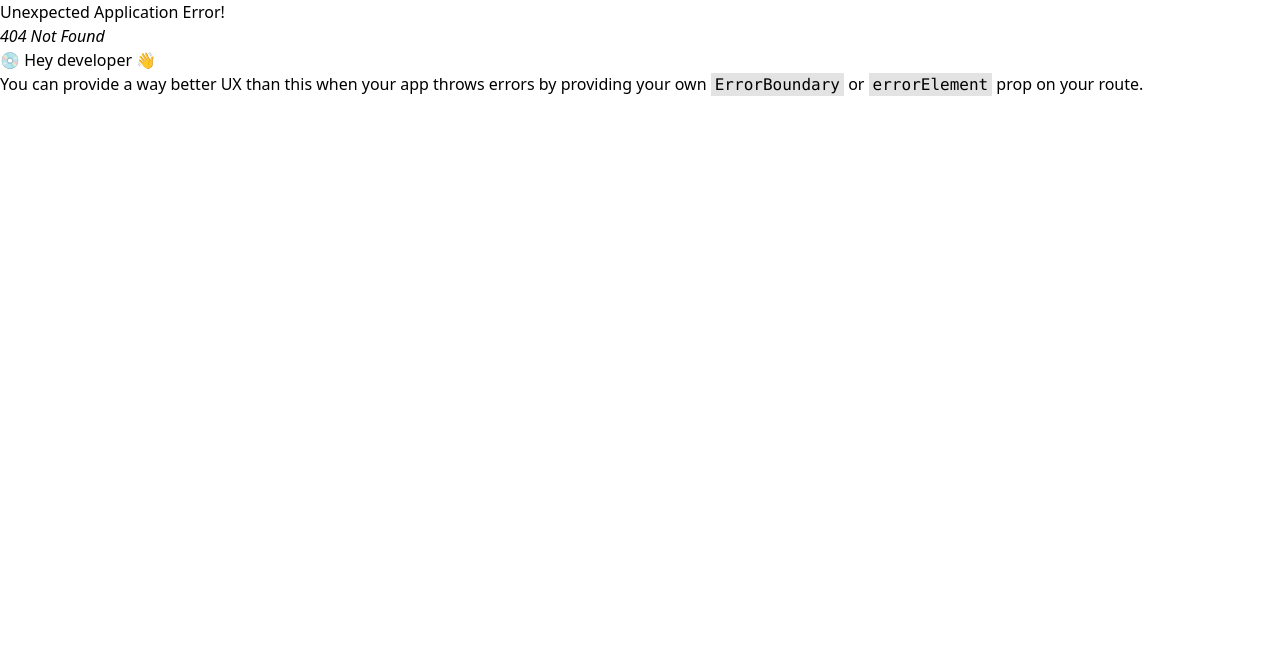
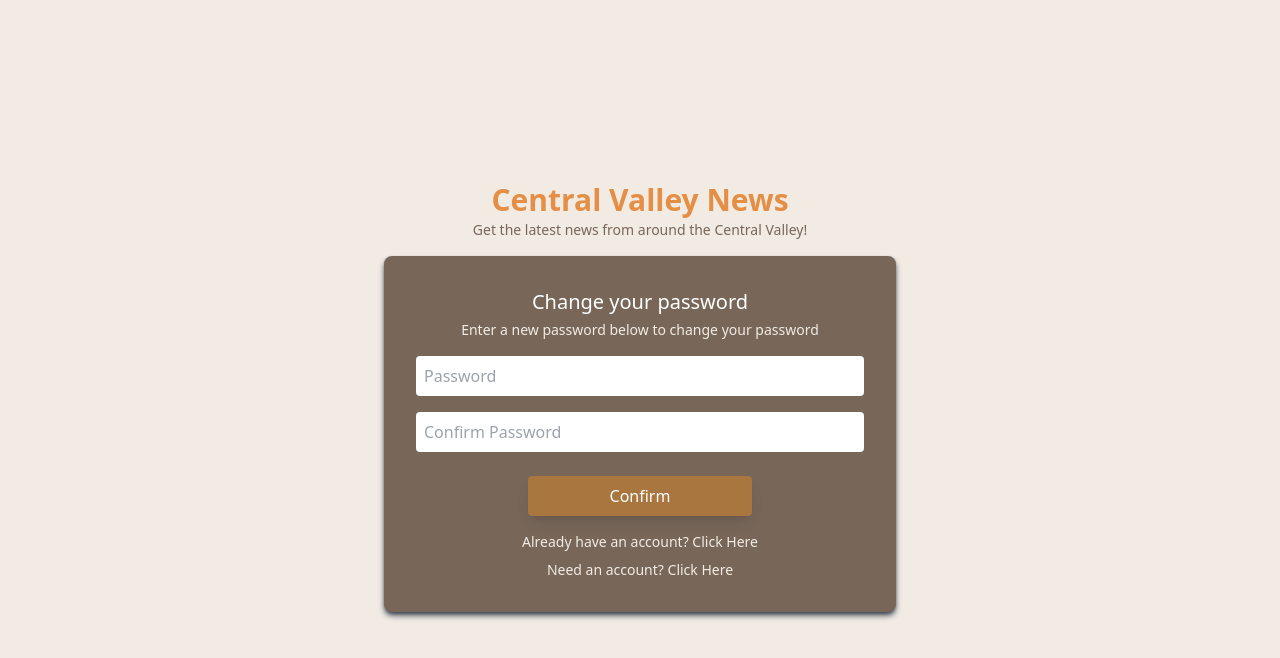
Before and after one commit to Algorithm-Allies/valleyNews, a React (Vite) app in the folder client/: page /auth/new-password in a window 1280 px wide. Before the commit this address had no page. Shown: the top 658 px of the page. Built offline with nearby package versions, Linux system fonts and the light colour scheme.

Commit message:
reset password page

```diff
--- a/client/src/main.jsx
+++ b/client/src/main.jsx
@@ -3,8 +3,11 @@ import ReactDOM from "react-dom/client";
 import { createBrowserRouter, RouterProvider } from "react-router-dom";
 import "./index.css";
 import Login, { action as LoginAction } from "./pages/Login.jsx";
-import Register  from "./pages/Register.jsx";
+import Register from "./pages/Register.jsx";
 import AuthLayout from "./components/Auth/AuthLayout.jsx";
+import NewPassword, {
+  action as NewPasswordAction,
+} from "./pages/NewPassword.jsx";
 
 const router = createBrowserRouter([
   {
@@ -16,11 +19,18 @@ const router = createBrowserRouter([
         element: <Login />,
         errorElement: <Login />,
         action: LoginAction,
-      },{
+      },
+      {
         path: "/auth/register",
         element: <Register />,
-        errorElement: <Register/>,
-      }
+        errorElement: <Register />,
+      },
+      {
+        path: "/auth/new-password",
+        element: <NewPassword />,
+        errorElement: <NewPassword />,
+        action: NewPasswordAction,
+      },
     ],
   },
 ]);
--- /dev/null
+++ b/client/src/pages/NewPassword.jsx
@@ -0,0 +1,70 @@
+import { Link, useRouteError } from "react-router-dom";
+import AuthError from "../components/Auth/AuthError";
+import AuthForm from "../components/Auth/AuthForm";
+import AuthInput from "../components/Auth/AuthInput";
+
+export async function action({ request }) {
+  const formData = await request.formData();
+  const { password, confirmPassword } = Object.fromEntries(formData);
+  if (password !== confirmPassword) {
+    throw new Response("Passwords don't match!", { status: 400 });
+  }
+  const res = await fetch(
+    `${import.meta.env.VITE_API_URL}/users/new-password`,
+    {
+      method: "POST",
+      body: JSON.stringify({ password, confirmPassword }),
+      headers: {
+        "Content-Type": "application/json",
+      },
+    }
+  );
+  // If, the user was succesful in logging in, we redirect them to home page
+  if (res.ok) {
+    return redirect("/");
+  }
+  // Otherwise, something went wrong on the server and we throw an error. This error will show up in useRouterError
+  throw new Response("Username and password don't match!", { status: 400 });
+}
+
+function NewPassword() {
+  const error = useRouteError();
+  return (
+    <AuthForm>
+      <div className="mb-4 text-center space-y-1">
+        <h2 className="text-white text-xl">Change your password</h2>
+        <p className="text-brown-100 text-sm">
+          Enter a new password below to change your password
+        </p>
+      </div>
+
+      <div className="flex flex-col gap-4 mb-6">
+        <AuthInput
+          type="password"
+          name="password"
+          placeholder="Password"
+          label="Password"
+        />
+        <AuthInput
+          type="password"
+          name="confirmPassword"
+          placeholder="Confirm Password"
+          label="Confirm Password"
+        />
+      </div>
+      {error && <AuthError error={error.data} />}
+      <button className="block shadow-brown shadow-lg w-1/2 py-2 mx-auto mb-4 bg-brown-300 text-white rounded">
+        Confirm
+      </button>
+      <div className="flex flex-col items-center gap-2 mt-4">
+        <Link to="/auth/login" className="text-sm text-brown-100">
+          Already have an account? Click Here
+        </Link>
+        <Link to="/auth/register" className="text-sm text-brown-100">
+          Need an account? Click Here
+        </Link>
+      </div>
+    </AuthForm>
+  );
+}
+export default NewPassword;
```
